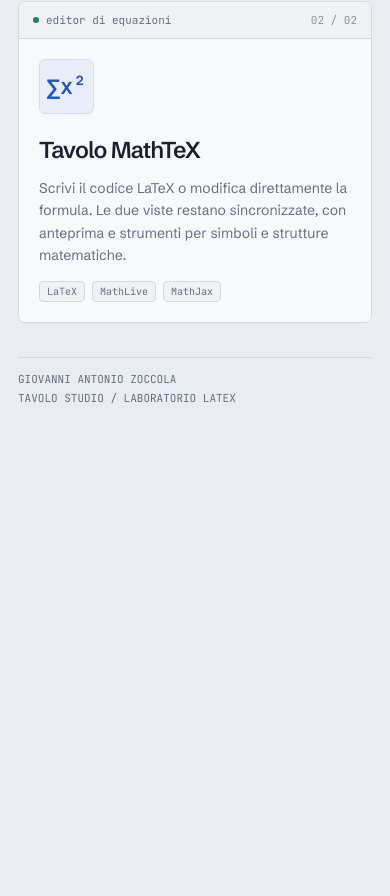
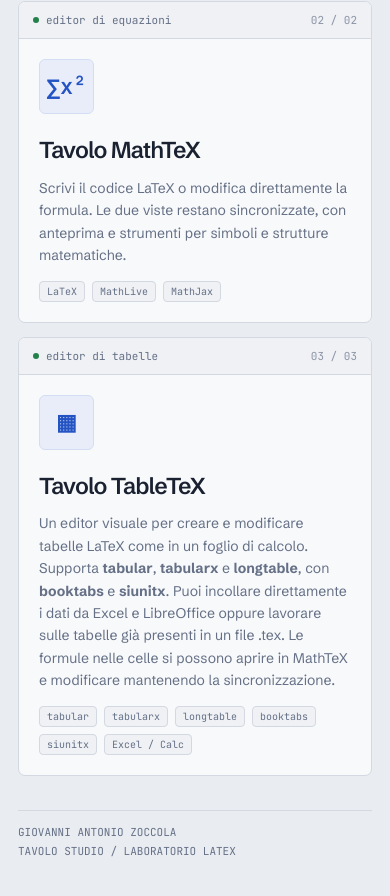
Before and after one commit to giozoc/giozoc.github.io, a plain HTML site: page index.html in a window 390 px wide. Shown: the part 1461-2357 px from the top of the page. Before the commit the page ends 1910 px from the top, so only its background shows below. Drawn offline with Linux system fonts and the light colour scheme.

Commit message:
List TableTeX among Studio applications

```diff
--- a/index.html
+++ b/index.html
@@ -34,7 +34,7 @@ h1 em{font-family:var(--display);font-weight:600;letter-spacing:-.045em;color:va
 .section-head:after{content:"";height:1px;background:var(--line);flex:1}
 h2.section-title{font-size:clamp(30px,5vw,44px);line-height:1.12;letter-spacing:-.045em;font-weight:600}
 .section-intro{color:var(--muted);margin-top:9px;margin-bottom:23px;max-width:600px}
-.projects{display:grid;grid-template-columns:repeat(2,minmax(0,1fr));gap:14px}
+.projects{display:grid;grid-template-columns:repeat(3,minmax(0,1fr));gap:14px}
 .project{background:var(--panel);border:1px solid var(--line);border-radius:7px;overflow:hidden;display:flex;flex-direction:column;min-height:270px;transition:border-color .18s,transform .18s,box-shadow .18s}
 .studio-feature{max-width:760px;margin:0 0 30px;padding:22px;background:var(--panel);border:1px solid var(--line);border-radius:7px}
 .studio-feature p{color:var(--muted);max-width:650px}
@@ -52,6 +52,7 @@ h2.section-title{font-size:clamp(30px,5vw,44px);line-height:1.12;letter-spacing:
 .open span{display:inline-flex;align-items:center;gap:12px;background:var(--accent);color:white;border:1px solid var(--accent);border-radius:5px;padding:9px 13px;font-size:12px;font-weight:600;transition:filter .18s}
 .open:hover span{filter:brightness(1.1)}.arrow{font-size:16px;line-height:1}
 .foot{margin-top:34px;padding-top:14px;border-top:1px solid var(--line);display:flex;justify-content:space-between;gap:15px;color:var(--muted);font:11px var(--code)}
+@media(max-width:850px){.projects{grid-template-columns:repeat(2,minmax(0,1fr))}}
 @media(max-width:650px){.top{padding:13px 18px}.top-note{font-size:10px}main{margin-top:38px}.intro{padding-bottom:42px}.projects{grid-template-columns:1fr}.project{min-height:245px}.cardbody{padding:20px}.studio-feature{padding:19px}.foot{flex-direction:column;gap:5px}}
 @media(prefers-color-scheme:dark){:root{color-scheme:dark;--bg:#101319;--panel:#181c24;--panel2:#1f242e;--ink:#e2e6ee;--muted:#8a93a6;--line:#2c323e;--accent:#8fb0ff}.glyph{background:#202b42;border-color:#33466d}.dot{background:#5fd38d}.project:hover{border-color:#50658f;box-shadow:0 10px 28px #0003}}
 </style>
@@ -79,7 +80,7 @@ h2.section-title{font-size:clamp(30px,5vw,44px);line-height:1.12;letter-spacing:
       <p>Un unico ambiente di lavoro per LaTeX che riunisce tre editor visuali: <strong>TikZ</strong> per figure, grafici pgfplots e diagrammi; <strong>MathTeX</strong> per scrivere e modificare formule matematiche; <strong>TableTeX</strong> per creare e modificare tabelle tabular, tabularx e longtable, anche incollando dati da Excel o LibreOffice. Codice e anteprima sono sincronizzati nei due sensi. I tre editor dialogano tra loro: le formule nelle celle di TableTeX possono essere aperte e modificate in MathTeX. Tutto funziona nel browser, senza installazioni né backend.</p>
       <a class="open" href="https://giozoc.github.io/tavolo-studio/"><span>Apri Tavolo Studio <b class="arrow" aria-hidden="true">↗</b></span></a>
     </div>
-    <div class="apps-label">Applicazioni disponibili anche separatamente</div>
+    <div class="apps-label">Applicazioni disponibili all'interno</div>
     <div class="projects">
       <article class="project">
         <div class="cardtop"><span class="status"><i class="dot"></i> editor grafico</span><span class="index">01 / 02</span></div>
@@ -99,6 +100,15 @@ h2.section-title{font-size:clamp(30px,5vw,44px);line-height:1.12;letter-spacing:
           <div class="tags"><span class="tag">LaTeX</span><span class="tag">MathLive</span><span class="tag">MathJax</span></div>
         </div>
       </article>
+      <article class="project">
+        <div class="cardtop"><span class="status"><i class="dot"></i> editor di tabelle</span><span class="index">03 / 03</span></div>
+        <div class="cardbody">
+          <div class="glyph" aria-hidden="true">▦</div>
+          <h3>Tavolo TableTeX</h3>
+          <p>Un editor visuale per creare e modificare tabelle LaTeX come in un foglio di calcolo. Supporta <strong>tabular</strong>, <strong>tabularx</strong> e <strong>longtable</strong>, con <strong>booktabs</strong> e <strong>siunitx</strong>. Puoi incollare direttamente i dati da Excel e LibreOffice oppure lavorare sulle tabelle già presenti in un file .tex. Le formule nelle celle si possono aprire in MathTeX e modificare mantenendo la sincronizzazione.</p>
+          <div class="tags"><span class="tag">tabular</span><span class="tag">tabularx</span><span class="tag">longtable</span><span class="tag">booktabs</span><span class="tag">siunitx</span><span class="tag">Excel / Calc</span></div>
+        </div>
+      </article>
     </div>
   </section>
   <footer class="foot"><span>GIOVANNI ANTONIO ZOCCOLA</span><span>TAVOLO STUDIO / LABORATORIO LATEX</span></footer>
```
